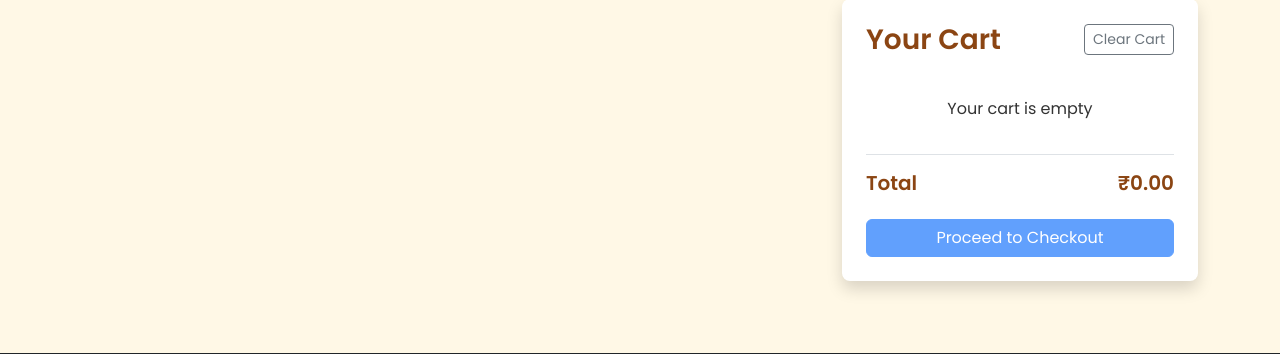
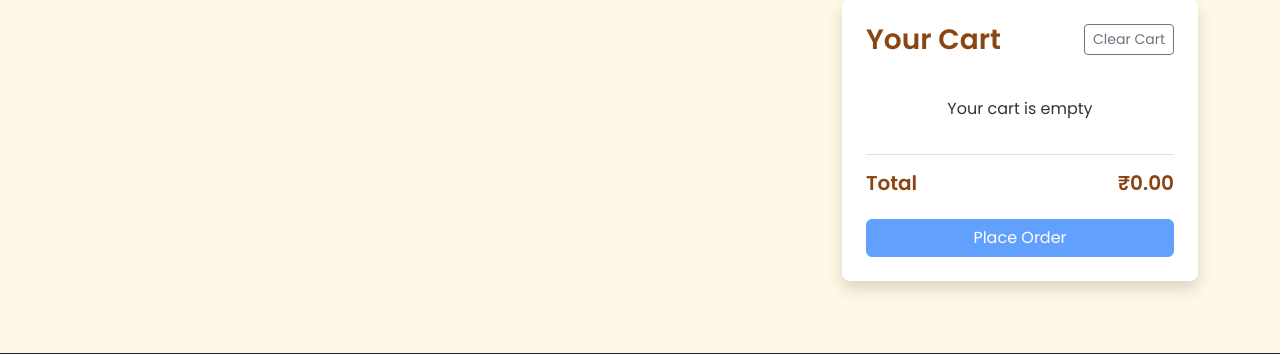
Before and after one commit to tirth2609/dilly, a Flask app: page /takeaway in a window 1280 px wide. Shown: the part 796-1150 px from the top of the page. Run offline with Flask 3, Linux system fonts and the light colour scheme; data that the repository does not hold is empty.

Commit message:
Update the takeaway page button to reflect the order placement process
Replaces "Proceed to Checkout" button with "Place Order" in takeaway.html.

Replit-Commit-Author: Agent
Replit-Commit-Session-Id: a85bb4ac-1266-44ab-b07c-eef52d91c570
Replit-Commit-Screenshot-Url: https://storage.googleapis.com/screenshot-production-us-central1/883392b9-4ed1-4174-9b5d-c5aa29cbb761/b0260b70-dc93-4bc7-adf8-63fd36a67b24.jpg

```diff
--- a/templates/takeaway.html
+++ b/templates/takeaway.html
@@ -276,7 +276,7 @@
                             <h5 id="cart-total">₹0.00</h5>
                         </div>
 
-                        <button class="btn btn-primary w-100" id="proceed-to-checkout-btn" disabled>Proceed to Checkout</button>
+                        <button class="btn btn-primary w-100" id="proceed-to-checkout-btn" disabled>Place Order</button>
                     </div>
                 </div>
             </div>
```
